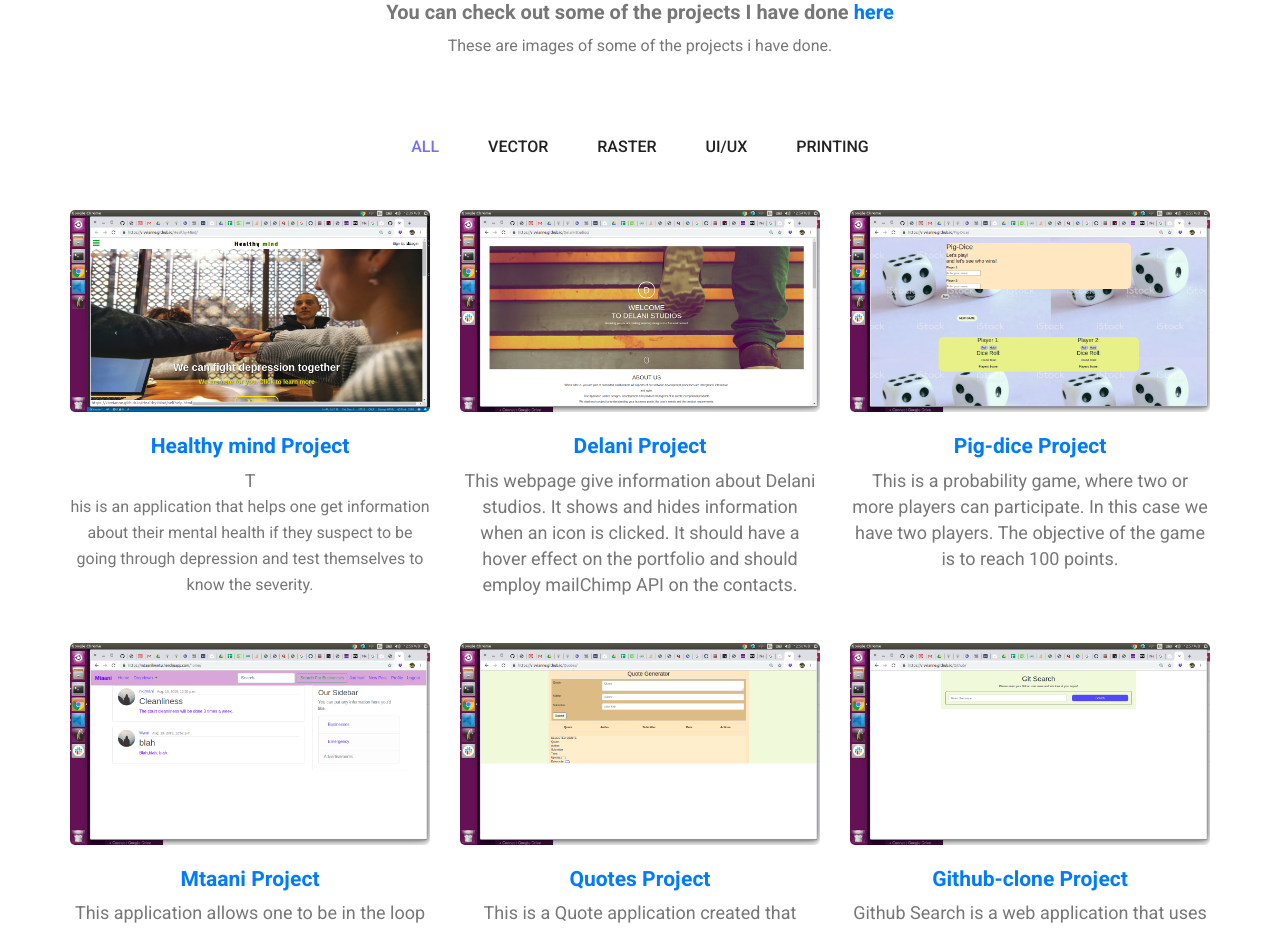
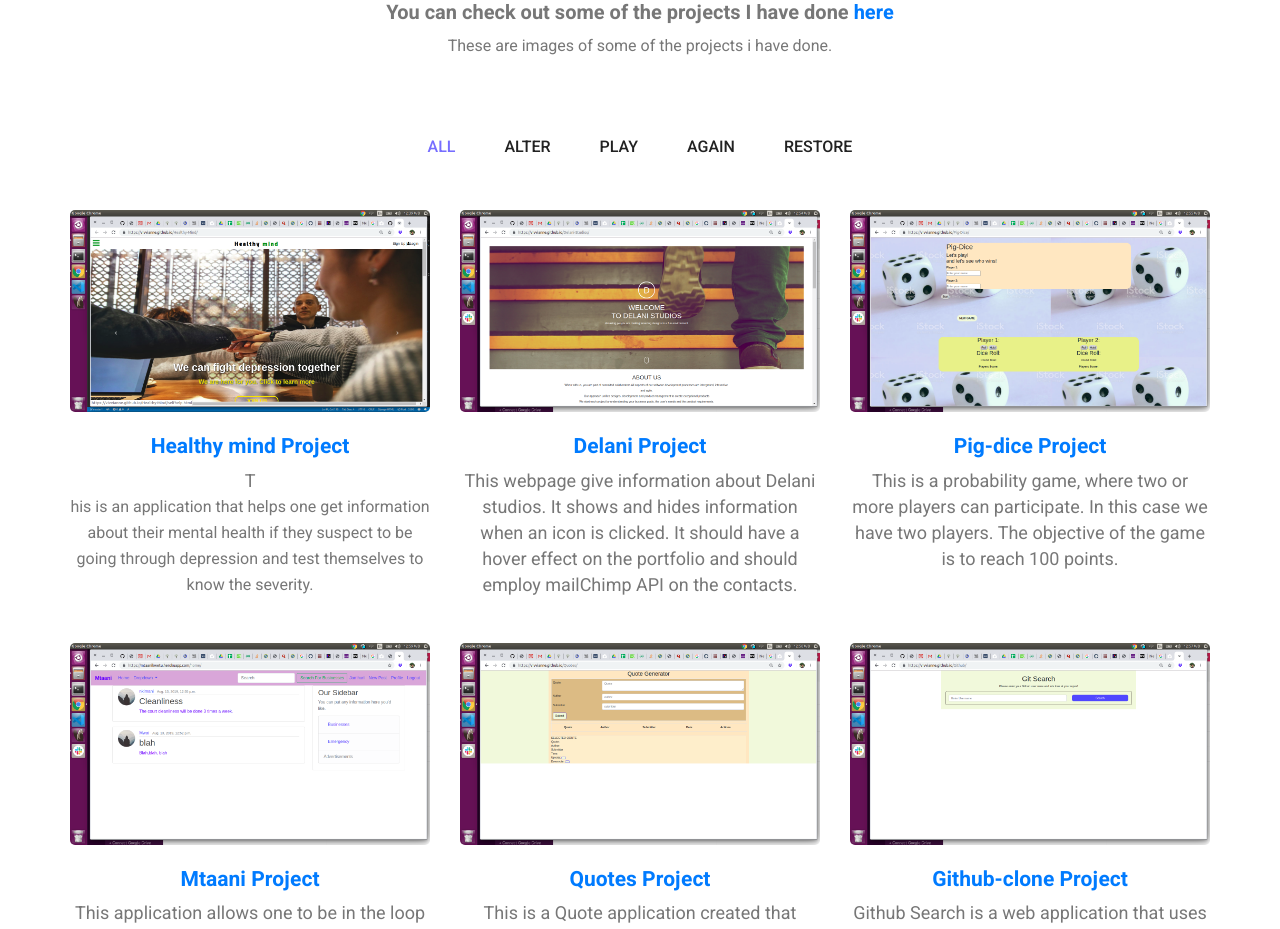
Before and after one commit to Vivvianne/Viv-Portfolio, a plain HTML site: page index.html in a window 1280 px wide. Shown: the part 3000-3929 px from the top of the page. Drawn offline with Linux system fonts and the light colour scheme.

Commit message:
played with the isotope filter

```diff
--- a/index.html
+++ b/index.html
@@ -179,11 +179,11 @@
         		</div>
         		<div class="isotope_fillter">
         			<ul class="gallery_filter list">
-						<li class="active" data-filter="*"><a href="#">All</a></li>
-						<li data-filter=".brand"><a href="#">Vector</a></li>
-						<li data-filter=".manipul"><a href="#">Raster</a></li>
-						<li data-filter=".creative"><a href="#">UI/UX</a></li>
-						<li data-filter=".design"><a href="#">Printing</a></li>
+						<li class="active" data-filter="*"><a href="#">all</a></li>
+						<li data-filter=".brand"><a href="#">alter</a></li>
+						<li data-filter=".manipul"><a href="#">play</a></li>
+						<li data-filter=".creative"><a href="#">again</a></li>
+						<li data-filter=".design"><a href="#">restore</a></li>
 					</ul>
         		</div>
         	</div>
```
Also changed, not shown: portfolio.html (+5 -5 lines).
